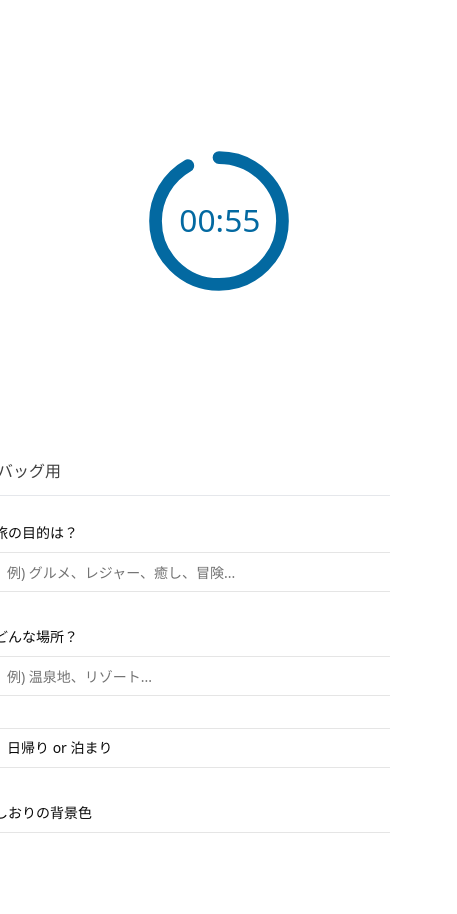
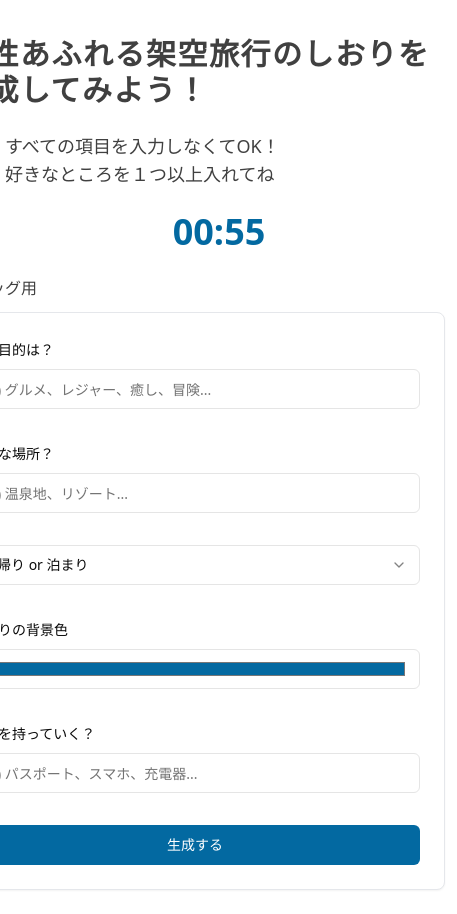
Before and after one commit to prog8-fukurou/frontend, a React (Vite) app: page /playing in a window 390 px wide. Shown: the whole page, 457 px wide, since content can reach past the window. Before the commit the page ends 844 px from the top, so only its background shows below. Built offline with nearby package versions, Linux system fonts and the light colour scheme.

Commit message:
fix: レスポンシブ対応

```diff
--- a/src/pages/Playing.tsx
+++ b/src/pages/Playing.tsx
@@ -5,7 +5,7 @@ import { useState, useEffect } from 'react';
 
 export const Progress = (props: { time: any; color: string }) => {
 	// SVGの描画サイズ
-	const size = 150;
+	const size = 60;
 	// 現在の進捗
 	const progressPercent = props.time;
 	// 円の半径
@@ -18,6 +18,7 @@ export const Progress = (props: { time: any; color: string }) => {
 		<div className="w-full h-full">
 			<svg
 				viewBox={`0 0 ${size} ${size}`}
+				className="w-44 h-44 md:w-56 md:h-56 m-12"
 				style={{ transform: 'rotate(-90deg)' }} // そのままだと3時の方向が起点になってしまうので-90°回転させてます
 			>
 				<circle
@@ -77,7 +78,7 @@ export function Playing() {
 
 	return (
 		<>
-			<div className="h-screen w-screen overflow-hidden">
+			<div className="md:h-screen w-screen md:overflow-hidden p-6">
 				{time < 0 ? (
 					<>ゲーム終了時の画面</>
 				) : (
@@ -102,7 +103,7 @@ export function Playing() {
 								<div className="w-full flex items-center justify-center">{prompt}</div>
 							</>
 						) : (
-							<div className="w-full h-full m-6 flex items-center justify-center">
+							<div className="w-full h-full flex items-center justify-center">
 								<div className="lg:flex items-center justify-center">
 									<div className="w-full lg:w-1/2 flex items-center justify-center p-3 text-neutral-700">
 										<div className="lg:w-[40rem]">
@@ -111,7 +112,15 @@ export function Playing() {
 												<p>すべての項目を入力しなくてOK！</p>
 												<p>好きなところを１つ以上入れてね</p>
 											</div>
-											<Progress time={time} color={primaryColor} />
+											<div className="w-full h-full hidden md:flex items-center justify-center">
+												<Progress time={time} color={primaryColor} />
+											</div>
+											<div className="block md:hidden w-full m-6 text-center font-bold text-4xl text-sky-700">
+												{Math.floor(time / 60)
+													.toString()
+													.padStart(2, '0')}
+												:{time % 60 < 10 ? `0${time % 60}` : time % 60}
+											</div>
 											<button onClick={changePreview}>デバッグ用</button>
 										</div>
 									</div>
```
